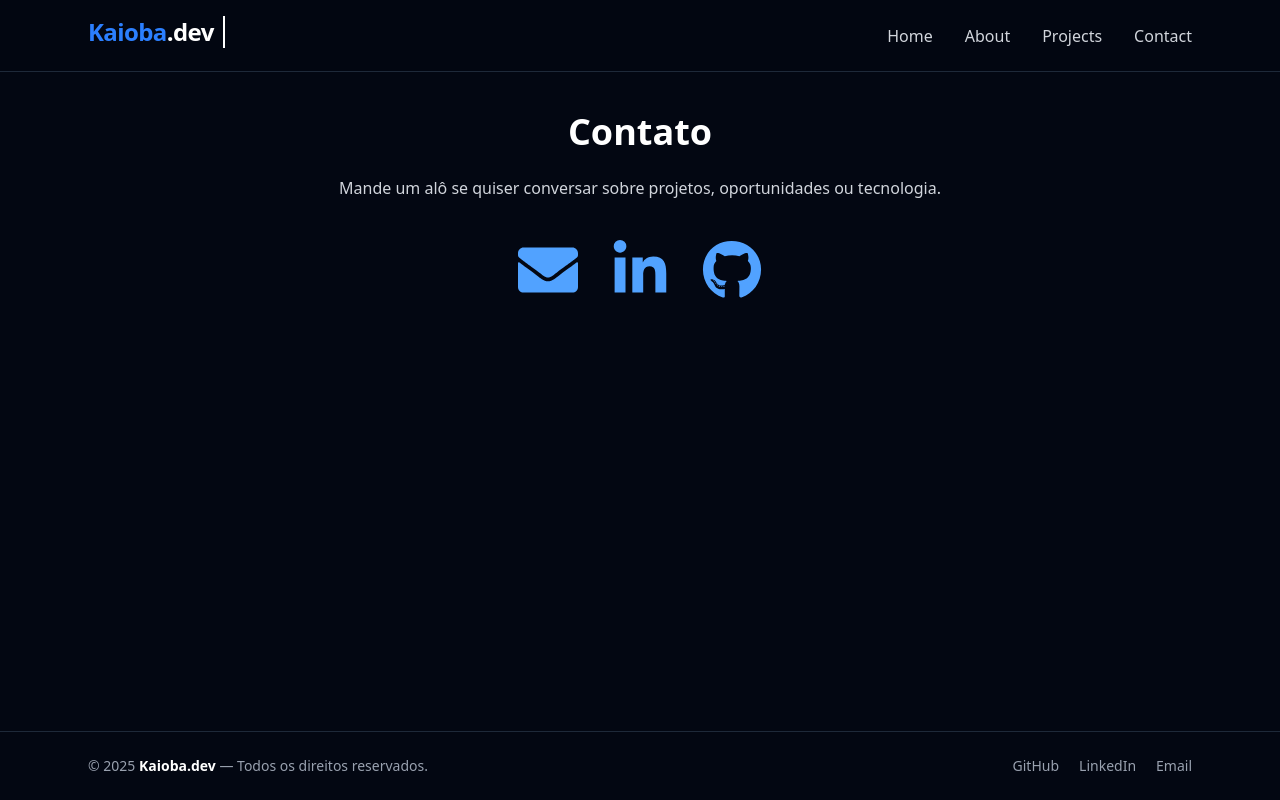
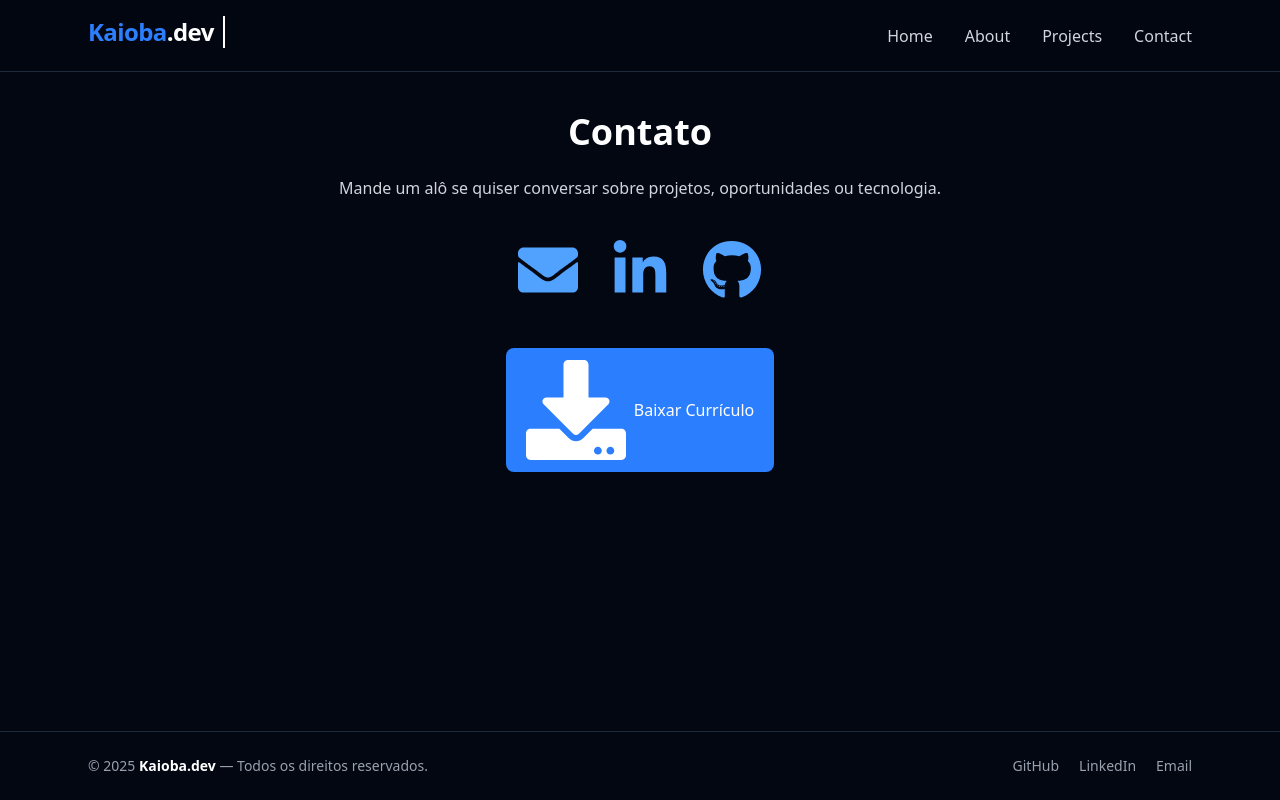
Before and after one commit to kaio-dot/portfolio_kaioba, a React (Vite) app: page /contact in a window 1280 px wide. Built offline with nearby package versions, Linux system fonts and the light colour scheme.

Commit message:
Button to download Kaioba's resume

```diff
--- a/src/pages/contact.jsx
+++ b/src/pages/contact.jsx
@@ -1,4 +1,4 @@
-import { FaGithub, FaEnvelope, FaLinkedinIn } from 'react-icons/fa';
+import { FaGithub, FaEnvelope, FaLinkedinIn, FaDownload } from 'react-icons/fa';
 
 export default function Contact() {
   return (
@@ -18,6 +18,13 @@ export default function Contact() {
           <FaGithub size={60} />
         </a>
       </div>
+
+      <div className="mt-12 text-center">
+        <a className="inline-flex items-center gap-2 bg-blue-500 hover:bg-blue-600 text-white px-5 py-3 rounded-lg font-medium transition-transform hover:scale-105" href="public/resume.pdf" download="Kaioba_Resume.pdf">
+          <FaDownload size={100} className="text-lg group-hover:rotate-[-20deg] transition-transform duration-300" />
+          Baixar Currículo
+        </a>
+      </div>
     </section>
   );
 }
```
Also changed, not shown: 1 other file (tests, documents, lock files or other folders).
